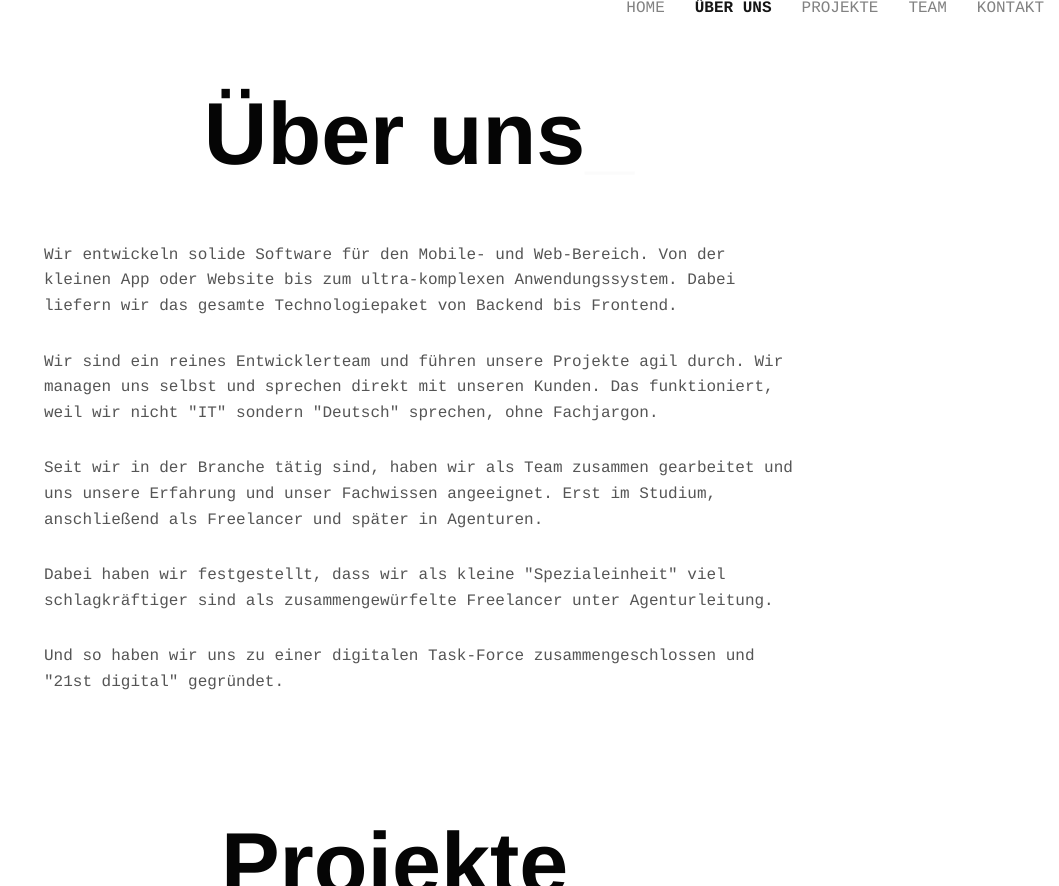
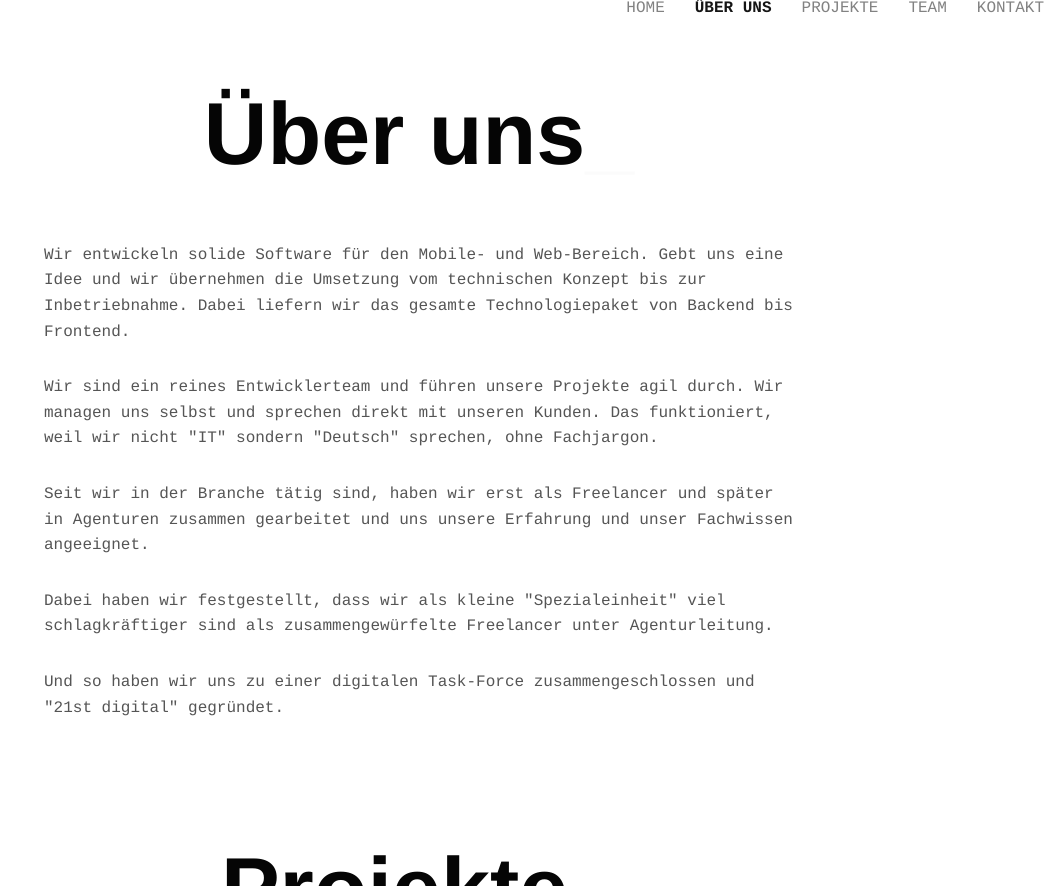
Before and after one commit to 21stdigital/21stdigital.github.io, a Jekyll site: the page built from index.html, in a window 1280 px wide and 900 px high, scrolled down 890 px, cut to the strip 14-900 px from the top of the window. Shown: the whole strip, without its empty margins (221-1280 px from the left). Built offline with Jekyll 4.4.1, drawn with Linux system fonts in a browser that asks for light colours; nearby versions of some CDN libraries.

Commit message:
changed intro text

```diff
--- a/_sections/about.html
+++ b/_sections/about.html
@@ -7,13 +7,13 @@ index: 1
     <div class="row">
         <div class="col-sm-12 col-md-8 col-md-offset-2">
             <p>
-                Wir entwickeln solide Software für den Mobile- und Web-Bereich. Von der kleinen App oder Website bis zum ultra-komplexen Anwendungssystem. Dabei liefern wir das gesamte Technologiepaket von Backend bis Frontend.
+                Wir entwickeln solide Software für den Mobile- und Web-Bereich. Gebt uns eine Idee und wir übernehmen die Umsetzung vom technischen Konzept bis zur Inbetriebnahme. Dabei liefern wir das gesamte Technologiepaket von Backend bis Frontend.
             </p>
             <p>
                 Wir sind ein reines Entwicklerteam und führen unsere Projekte agil durch. Wir managen uns selbst und sprechen direkt mit unseren Kunden. Das funktioniert, weil wir nicht "IT" sondern "Deutsch" sprechen, ohne Fachjargon.</p>
 
             <p>
-                Seit wir in der Branche tätig sind, haben wir als Team zusammen gearbeitet und uns unsere Erfahrung und unser Fachwissen angeeignet. Erst im Studium, anschließend als Freelancer und später in Agenturen.
+                Seit wir in der Branche tätig sind, haben wir erst als Freelancer und später in Agenturen zusammen gearbeitet und uns unsere Erfahrung und unser Fachwissen angeeignet.
             </p>
 
             <p>
```
